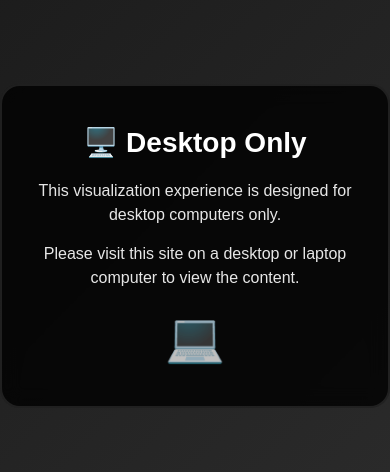
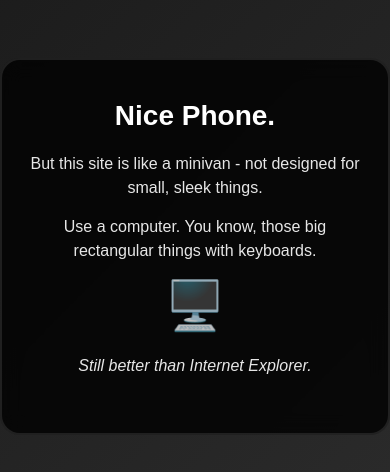
Before and after one commit to williamjwall/webGL-art-backgrounds, a plain HTML site: page index.html in a window 390 px wide. Shown: the part 176-648 px from the top of the page. Drawn offline with nearby package versions, Linux system fonts and the light colour scheme; animation ran at ten frames a second; a script that the page names is missing.

Commit message:
Update mobile warning message and styles in index.html
- Revised the mobile warning content to provide a more engaging message for users accessing the site on mobile devices.
- Adjusted CSS styles for the mobile warning icon and added a new tagline for improved aesthetics and clarity.
- Modified margin settings for better spacing in the mobile warning layout.

```diff
--- a/index.html
+++ b/index.html
@@ -390,8 +390,16 @@
 
         .mobile-warning-icon {
             font-size: 48px;
+            margin-top: 10px;
+            margin-bottom: 10px;
+            opacity: 0.8;
+        }
+
+        .mobile-tagline {
+            font-size: 14px;
+            color: rgba(255, 255, 255, 0.6);
+            font-style: italic;
             margin-top: 20px;
-            opacity: 0.8;
         }
 
         /* Hide mobile warning on desktop */
@@ -421,10 +429,11 @@
     <!-- Mobile warning message -->
     <div id="mobile-warning" class="mobile-warning" style="display: none;">
         <div class="mobile-warning-content">
-            <h1>🖥️ Desktop Only</h1>
-            <p>This visualization experience is designed for desktop computers only.</p>
-            <p>Please visit this site on a desktop or laptop computer to view the content.</p>
-            <div class="mobile-warning-icon">💻</div>
+            <h1>Nice Phone.</h1>
+            <p>But this site is like a minivan - not designed for small, sleek things.</p>
+            <p>Use a computer. You know, those big rectangular things with keyboards.</p>
+            <div class="mobile-warning-icon">🖥️</div>
+            <p class="mobile-tagline">Still better than Internet Explorer.</p>
         </div>
     </div>
 
```
